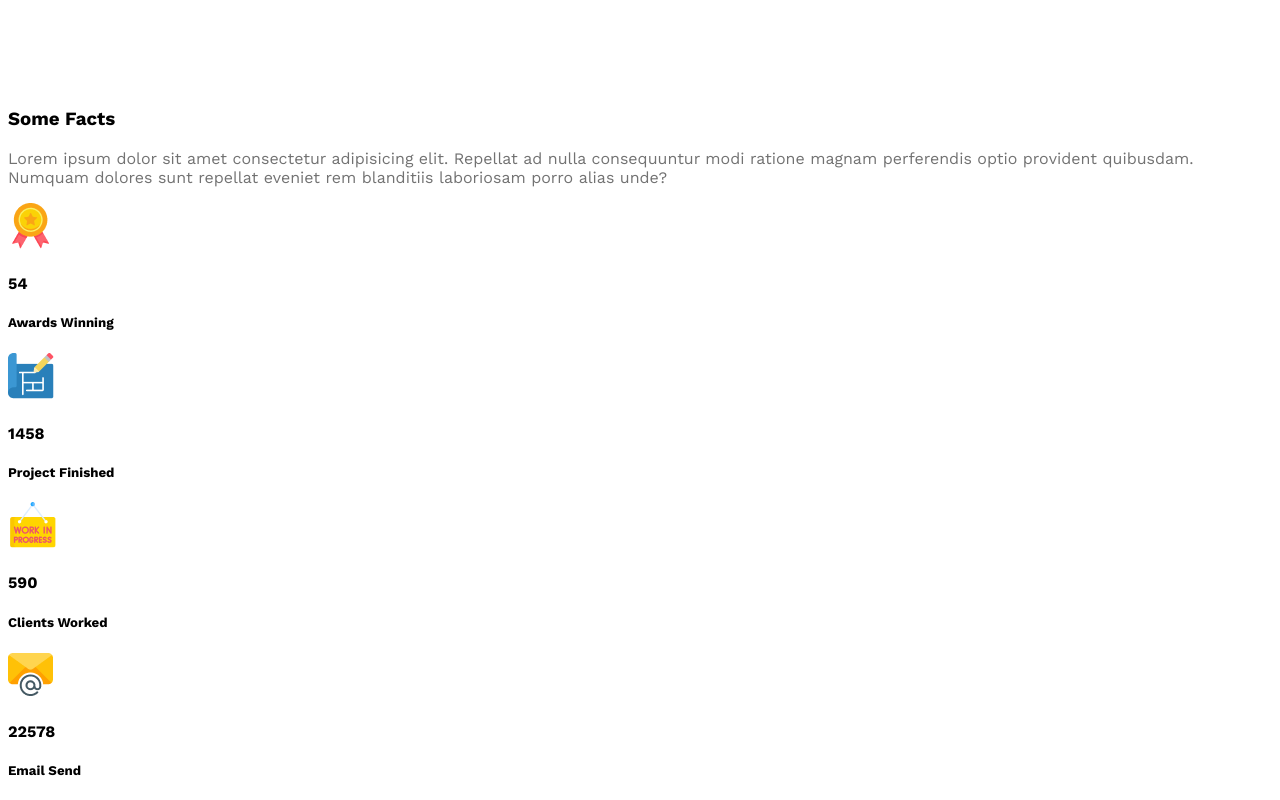
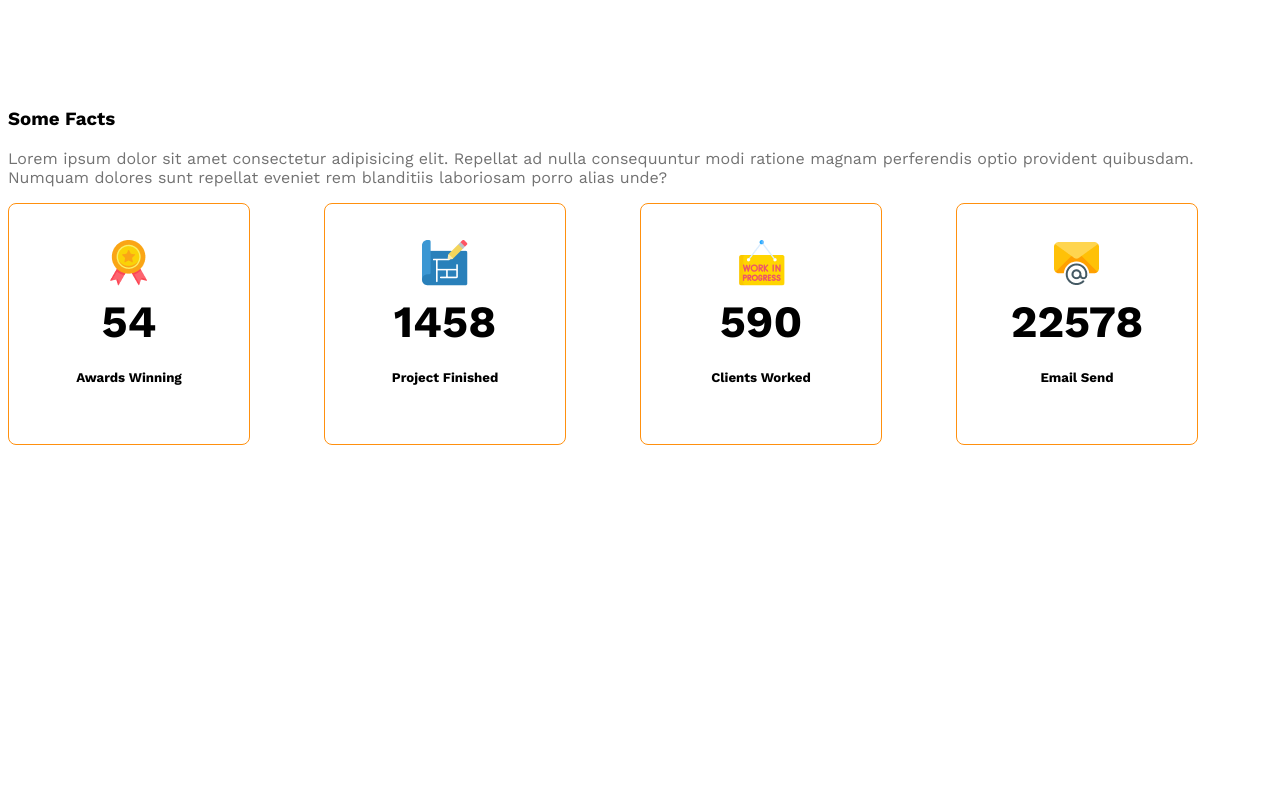
Before and after one commit to armaanhossainovi102030-wq/g3-architects-website, a plain HTML site: page index.html in a window 1280 px wide. Shown: the part 2044-2844 px from the top of the page. After the commit the page ends 2497 px from the top, so only its background shows below. Drawn offline with nearby package versions, Linux system fonts and the light colour scheme.

Commit message:
fact card finish

```diff
--- a/index.html
+++ b/index.html
@@ -47,28 +47,35 @@
             <h3 class="section-title">Some Facts</h3>
             <p class="text-light-gray">Lorem ipsum dolor sit amet consectetur adipisicing elit. Repellat ad nulla consequuntur modi ratione magnam perferendis optio provident quibusdam. Numquam dolores sunt repellat eveniet rem blanditiis laboriosam porro alias unde?</p>
             <div class="facts-container">
-
-                </div>
-                <div class="fact-card">
-                    <img src="images/icons/ribon.png" alt="" class="fact-icon">
+                <div class="fact-card display-flex">
+                   <div>
+                     <img src="images/icons/ribon.png" alt="" class="fact-icon">
                     <h4 class="fact-number">54</h4>
                     <h5 class="fact-name">Awards Winning</h5>
+                   </div>
                 </div>
-                <div class="fact-card">
-                    <img src="images/icons/projects.png" alt="" class="fact-icon">
+                <div class="fact-card display-flex">
+                    <div>
+                        <img src="images/icons/projects.png" alt="" class="fact-icon">
                     <h4 class="fact-number">1458</h4>
                     <h5 class="fact-name">Project Finished</h5>
+                    </div>
                 </div>
-                <div class="fact-card">
-                    <img src="images/icons/customers.png" alt="" class="fact-icon">
+                <div class="fact-card display-flex">
+                    <div>
+                        <img src="images/icons/customers.png" alt="" class="fact-icon">
                     <h4 class="fact-number">590</h4>
                     <h5 class="fact-name">Clients Worked</h5>
+                    </div>
                 </div>
-                 <div class="fact-card">
-                    <img src="images/icons/email.png" alt="" class="fact-icon">
+                 <div class="fact-card display-flex">
+                    <div>
+                        <img src="images/icons/email.png" alt="" class="fact-icon">
                     <h4 class="fact-number">22578</h4>
                     <h5 class="fact-name">Email Send</h5>
+                    </div>
             </div>
+                </div>
         </section>
     </main>
 </body>
--- a/styles/styles.css
+++ b/styles/styles.css
@@ -94,6 +94,25 @@ main > section{
 #Quick-list{
   font-weight: 500;
 }
+.facts-container{
+  display: grid;
+  grid-template-columns: repeat(4, 1fr);
+}
+.fact-card{
+  border: 1px solid #ff900e;
+  width: 240px;
+  height: 240px;
+  border-radius: 8px;
+  text-align: center;
+  justify-content: center;
+  align-items: center;
+
+}
+.fact-number{
+  font-size: 2.8rem;
+  margin-top: 5px;
+  margin-bottom: 10px;
+}
 
 @media screen and (max-width: 576px){
   .navbar, .nav-links, .teams{
```
